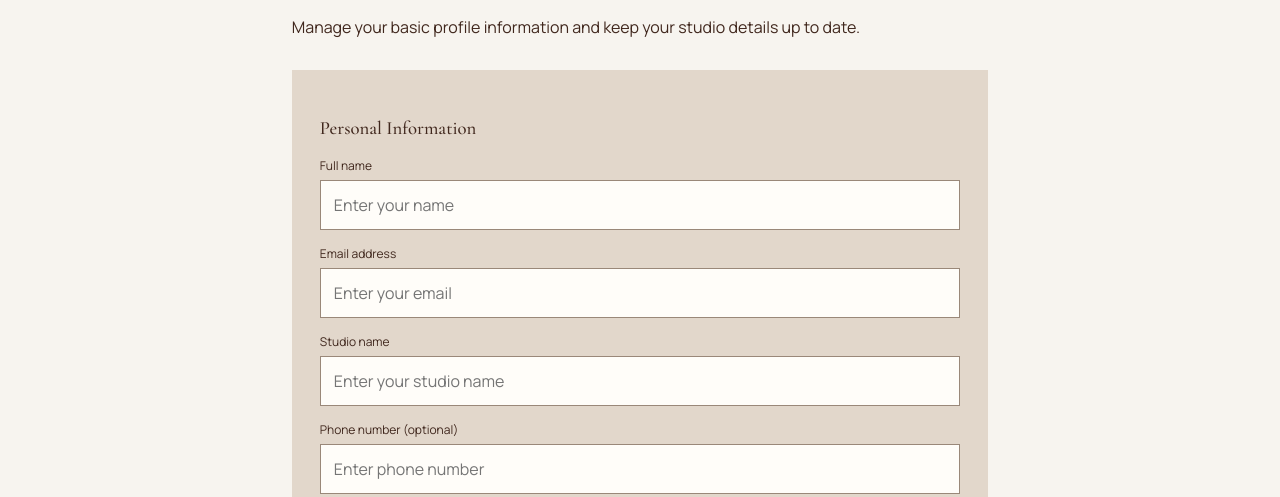
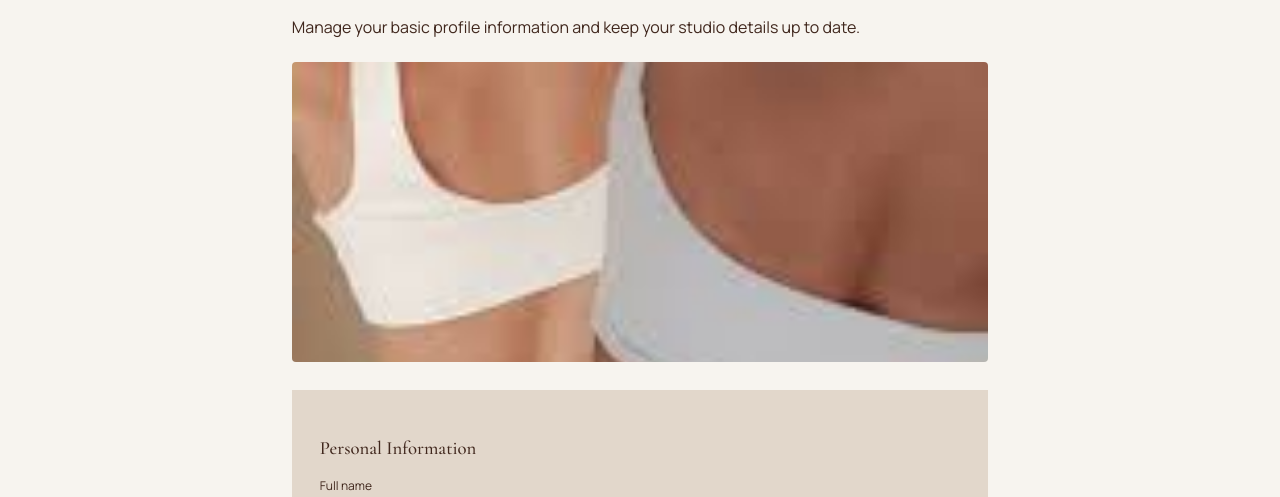
Before and after one commit to gheyward910-alt/MoveDance, a plain HTML site: page account.html in a window 1280 px wide. Shown: the part 271-768 px from the top of the page. Drawn offline with nearby package versions, Linux system fonts and the light colour scheme.

Commit message:
Update account.html

```diff
--- a/account.html
+++ b/account.html
@@ -66,6 +66,20 @@
       font-style: italic;
     }
     .intro { line-height: 1.8; }
+    .account-banner {
+  width: 100%;
+  height: 300px;
+  object-fit: cover;
+  border-radius: 4px;
+  margin-top: 20px;
+  display: block;
+}
+
+@media (max-width: 600px) {
+  .account-banner {
+    height: 220px;
+  }
+}
     .panel {
       background: var(--beige);
       padding: 28px;
@@ -129,6 +143,11 @@
     <p class="eyebrow">Your Studio Profile</p>
     <h2>Account Information</h2>
     <p class="intro">Manage your basic profile information and keep your studio details up to date.</p>
+    <img
+  src="dance-photo-2.png"
+  alt="MoveDance dancers rehearsing"
+  class="account-banner"
+>
 
     <section class="panel">
       <h3>Personal Information</h3>
```
